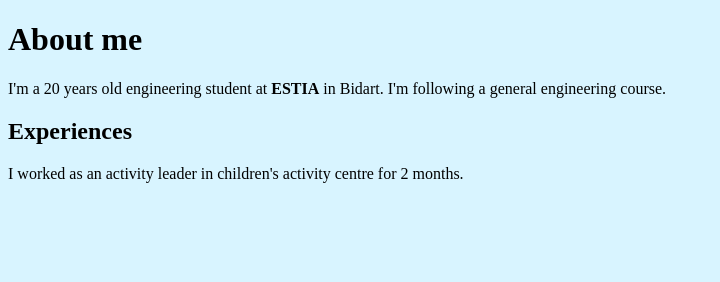
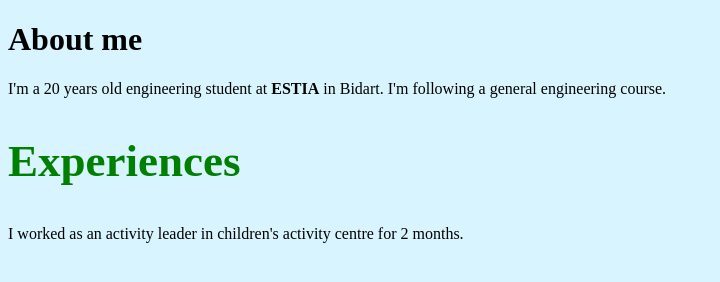
Before and after one commit to rm-est/Cours1, a plain HTML site: page index.html in a window 1280 px wide. Shown: the whole page, without its empty margins (0-720 px from the left). Drawn offline with Linux system fonts and the light colour scheme.

Commit message:
feat: main.css modified
added style to "Experiences"

```diff
--- a/index.html
+++ b/index.html
@@ -8,7 +8,7 @@
   <body>
     <h1 id="About me"><strong>About me</strong></h1>
     I'm a 20 years old engineering student at <strong>ESTIA</strong> in Bidart. I'm following a general engineering course.
-    <h2 id="Experiences"><strong>Experiences</strong></h2>
+    <div class="h1"><h2 id="Experiences">Experiences</h2></div>
     I worked as an activity leader in children's activity centre for 2 months.
 
   </body>
--- a/main.css
+++ b/main.css
@@ -1,3 +1,8 @@
 body {
     background-color: #d8f4ff;
   }
+
+.h1 {
+  font-size: 30px;
+  color: green;
+}
```
